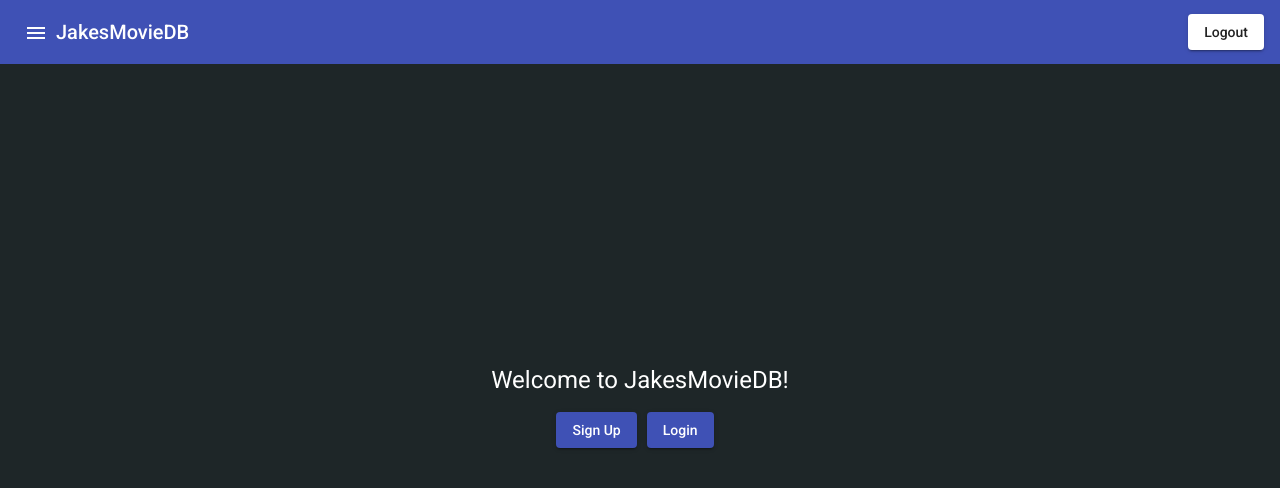
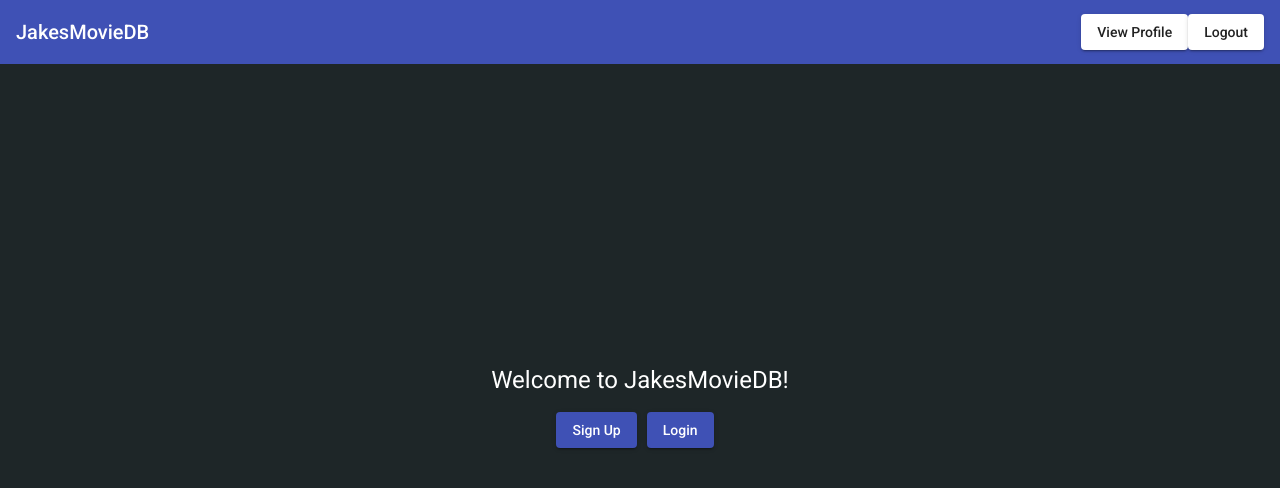
Before and after one commit to jbmitchell7/myFlix-Angular-Client, an Angular app: page /welcome in a window 1280 px wide. Shown: the top 488 px of the page. Built offline with nearby package versions, Linux system fonts and the light colour scheme.

Commit message:
fix #13 created user profile view

```diff
--- a/src/app/app.component.html
+++ b/src/app/app.component.html
@@ -1,9 +1,9 @@
 <mat-toolbar color='primary' ngClass="navigation">
-    <button mat-icon-button class="menu-icon" aria-label="menu icon">
-        <mat-icon>menu</mat-icon>
-    </button>
     <span>JakesMovieDB</span>
     <span class="spacer"></span>
+    <button mat-raised-button color="basic" (click)="viewProfile()">
+        View Profile
+    </button>
     <button mat-raised-button color="basic" (click)="logout()">
         Logout
     </button>
--- a/src/app/app.component.ts
+++ b/src/app/app.component.ts
@@ -14,6 +14,10 @@ export class AppComponent {
     public snackBar: MatSnackBar,
     public router: Router) { }
 
+  viewProfile(): void {
+    this.router.navigate([`users/${localStorage.getItem('user')}`]);
+  }
+
   logout(): void {
     localStorage.setItem('user', '');
     localStorage.setItem('token', '');
--- a/src/app/app.module.ts
+++ b/src/app/app.module.ts
@@ -23,10 +23,14 @@ import { WelcomePageComponent } from './welcome-page/welcome-page.component';
 import { MovieSynopsisComponent } from './movie-synopsis/movie-synopsis.component';
 import { DirectorSynopsisComponent } from './director-synopsis/director-synopsis.component';
 import { GenreSynopsisComponent } from './genre-synopsis/genre-synopsis.component';
+import { UserProfileComponent } from './user-profile/user-profile.component';
+
+const username = localStorage.getItem('user');
 
 const appRoutes: Routes = [
   { path: 'welcome', component: WelcomePageComponent },
   { path: 'movies', component: MovieCardComponent },
+  { path: `users/${username}`, component: UserProfileComponent },
   { path: '', redirectTo: 'welcome', pathMatch: 'prefix' },
 ];
 
@@ -39,7 +43,8 @@ const appRoutes: Routes = [
     WelcomePageComponent,
     MovieSynopsisComponent,
     DirectorSynopsisComponent,
-    GenreSynopsisComponent
+    GenreSynopsisComponent,
+    UserProfileComponent
   ],
   imports: [
     BrowserModule,
--- /dev/null
+++ b/src/app/user-profile/user-profile.component.html
@@ -0,0 +1 @@
+<p>user-profile works!</p>
--- /dev/null
+++ b/src/app/user-profile/user-profile.component.ts
@@ -0,0 +1,15 @@
+import { Component, OnInit } from '@angular/core';
+
+@Component({
+  selector: 'app-user-profile',
+  templateUrl: './user-profile.component.html',
+  styleUrls: ['./user-profile.component.scss']
+})
+export class UserProfileComponent implements OnInit {
+
+  constructor() { }
+
+  ngOnInit(): void {
+  }
+
+}
```
Also changed, not shown: src/app/user-profile/user-profile.component.scss (added), 1 other file (tests, documents, lock files or other folders).
